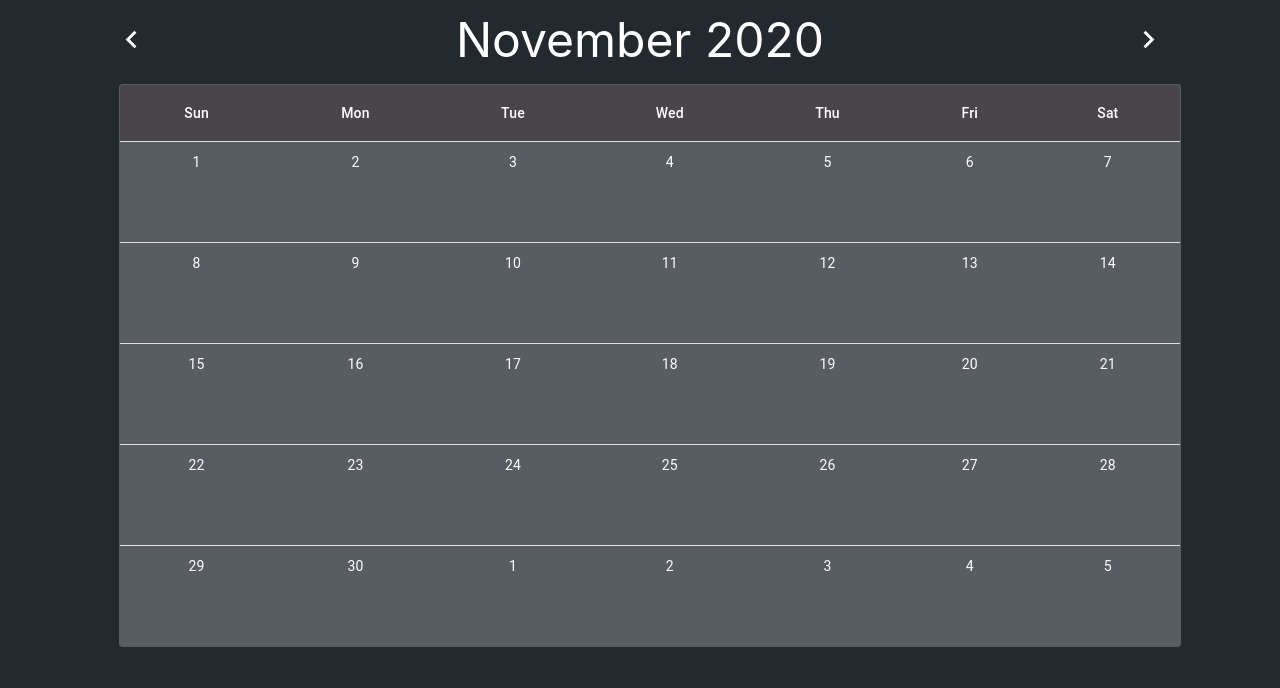
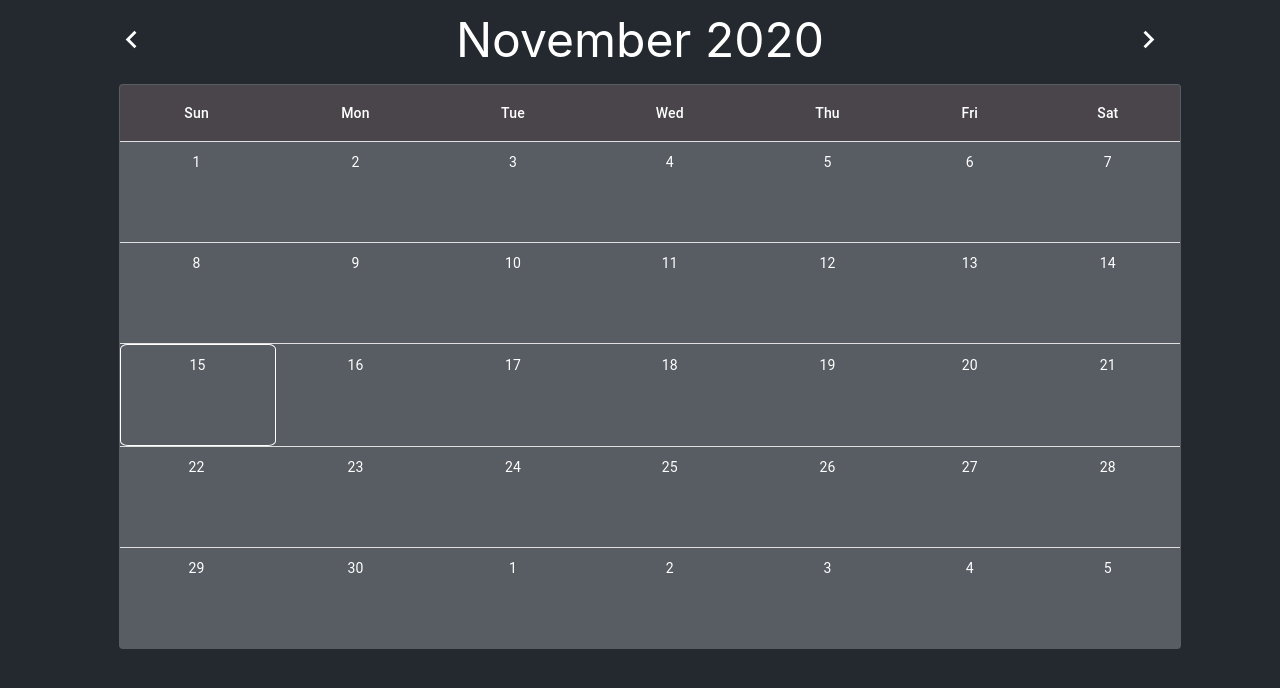
Before and after one commit to sx086401/calendar, a React (Create React App) app: page /#/calendar in a window 1280 px wide. Shown: the top 688 px of the page. Built offline with nearby package versions, Linux system fonts and the light colour scheme.

Commit message:
mark today

```diff
--- a/src/containers/calendar/CalendarCell.tsx
+++ b/src/containers/calendar/CalendarCell.tsx
@@ -1,5 +1,5 @@
 import { Button, Dialog, DialogActions, DialogContent, DialogTitle, makeStyles, Typography } from '@material-ui/core'
-import { getDate } from 'date-fns'
+import { getDate, isToday } from 'date-fns'
 import React, { ChangeEvent, useState } from 'react'
 
 const useStyle = makeStyles({
@@ -9,6 +9,8 @@ const useStyle = makeStyles({
     cursor: 'pointer',
     height: '100px',
     width: '100%',
+    border: ({ isToday }: StyleProps) => isToday ? '1px solid' : 'none',
+    borderRadius: '5%',
     '&:hover': {
       backgroundColor: 'rgb(139, 144, 152, 0.5)'
     },
@@ -56,10 +58,14 @@ interface Props {
   date: Date
 }
 
+interface StyleProps {
+  isToday: boolean
+}
+
 export default function CalendarCell(props: Props) {
   const { date } = props
   const day = getDate(date)
-  const classes = useStyle()
+  const classes = useStyle({ isToday: isToday(date) })
   const [showDialog, toggleDialog] = useState<boolean>(false)
   const [note, updateNote] = useState<string>('')
   const [incomingNote, updateIncomingNote] = useState<string>('')
```
